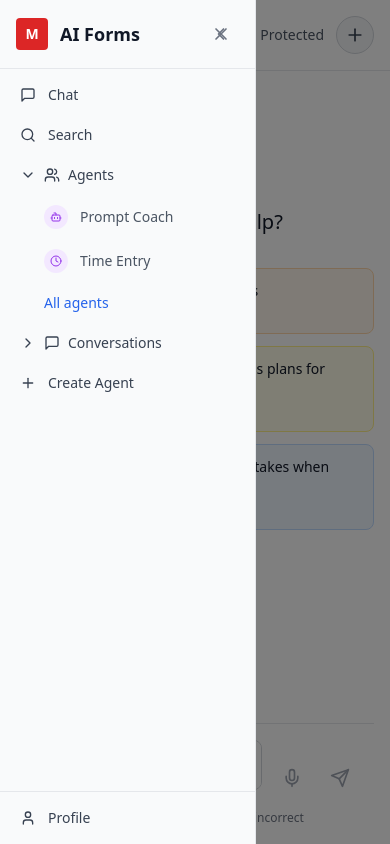
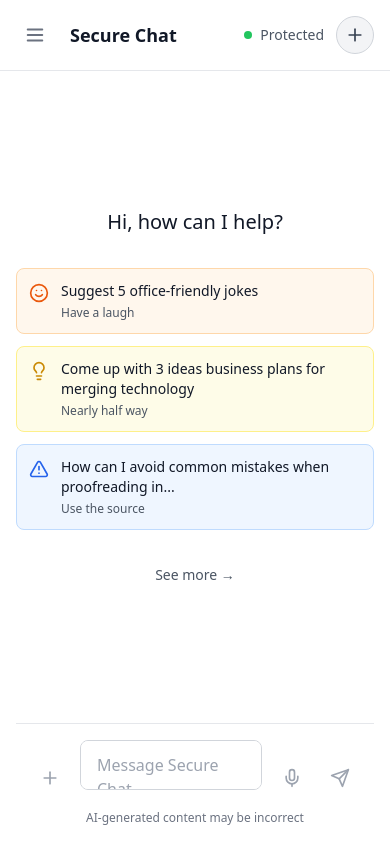
Before and after one commit to React365-Chris/Teams-Dev-SWA, a React (Vite) app: page / in a window 390 px wide. Built offline with nearby package versions, Linux system fonts and the light colour scheme.

Commit message:
fix: update sidebar behavior for mobile responsiveness and handle window resize events

```diff
--- a/src/App.tsx
+++ b/src/App.tsx
@@ -1,11 +1,23 @@
-import  { useState } from 'react';
+import  { useState, useEffect } from 'react';
 import Sidebar from './components/Sidebar';
 import ChatInterface from './components/ChatInterface';
 import ProfilePage from './components/ProfilePage';
 
 function App() {
-  const [sidebarOpen, setSidebarOpen] = useState(true); // default to open on desktop
-  const [sidebarCollapsed, setSidebarCollapsed] = useState(false);
+  const isMobile = typeof window !== 'undefined' && window.matchMedia('(max-width: 640px)').matches;
+  const [sidebarOpen, setSidebarOpen] = useState(!isMobile); // open on desktop, collapsed on mobile
+  const [sidebarCollapsed, setSidebarCollapsed] = useState(isMobile);
+
+  // Responsive: update sidebar state on window resize
+  useEffect(() => {
+    const handleResize = () => {
+      const mobile = window.matchMedia('(max-width: 640px)').matches;
+      setSidebarOpen(!mobile);
+      setSidebarCollapsed(mobile);
+    };
+    window.addEventListener('resize', handleResize);
+    return () => window.removeEventListener('resize', handleResize);
+  }, []);
   const [route, setRoute] = useState<'chat' | 'profile'>('chat');
 
   const toggleSidebar = () => {
```
